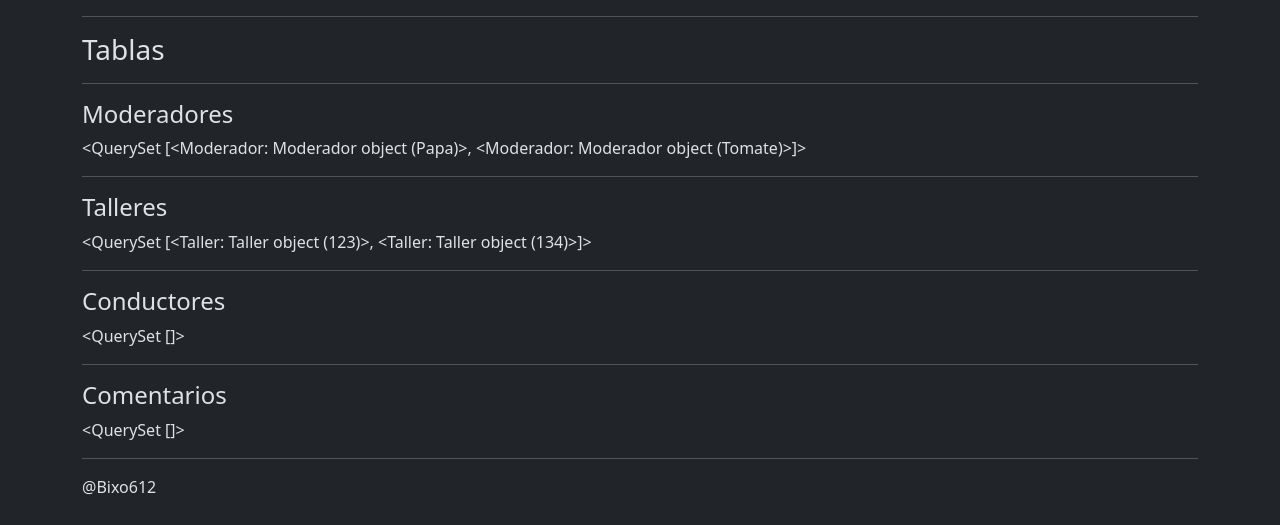
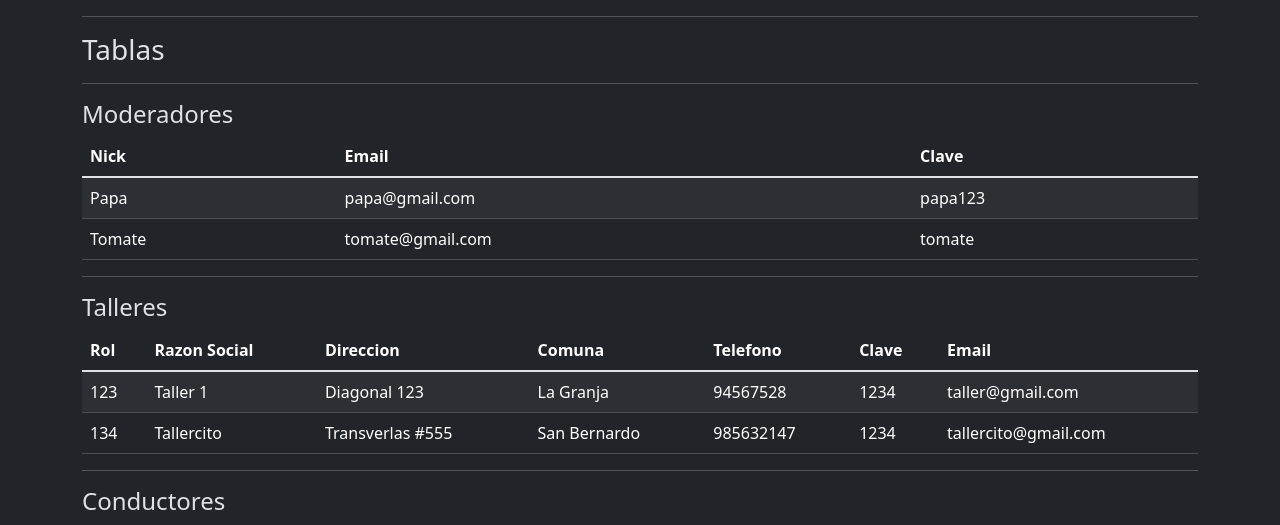
Before and after one commit to Bixo612/Weas, a Django app: page /Tablas in a window 1280 px wide. Shown: the part 120-645 px from the top of the page. Before the commit the page ends 615 px from the top, so only its background shows below. Run offline with Django 4.2, Linux system fonts and the light colour scheme; data comes from the database, SQL or seed files in the repository; both versions use the stored data as it was after the commit; data that the repository does not hold is empty.

Commit message:
formato de tablas e implementacion de formulario de moderadores (aun no funciona)

```diff
--- a/Pane/Pane/templates/tablas.html
+++ b/Pane/Pane/templates/tablas.html
@@ -2,13 +2,77 @@
 {% block titulo %}Inicio{% endblock %}
 {% block body %}
 
+<!--
+class Moderador(models.Model):
+    nick    = models.CharField(max_length=100, primary_key=True)
+    email   = models.EmailField()
+    clave   = models.CharField(max_length=100)
+
+-->
+
 <h3>Tablas</h3>
 <hr>
 <h4>Moderadores</h4>
-<p>{{mo}}</p>
+<table class="table table-striped">
+    <thead>
+        <tr>
+            <th>Nick</th>
+            <th>Email</th>
+            <th>Clave</th>
+        </tr>
+    </thead>
+    <tbody class="table-group-divider">
+        {% for mo in mo %}
+        <tr>
+            <td>{{mo.nick}}</td>
+            <td>{{mo.email}}</td>
+            <td>{{mo.clave}}</td>
+        </tr>
+        {% endfor %}
+    </tbody>
+</table>
 <hr>
 <h4>Talleres</h4>
-<p>{{ta}}</p>
+<table class="table table-striped">
+    <thead>
+        <tr>
+            <th>
+                Rol
+            </th>
+            <th>
+                Razon Social
+            </th>
+            <th>
+                Direccion
+            </th>
+            <th>
+                Comuna
+            </th>
+            <th>
+                Telefono
+            </th>
+            <th>
+                Clave
+            </th>
+            <th>
+                Email
+            </th>
+        </tr>
+    </thead>
+    <tbody class="table-group-divider">
+        {% for ta in ta %}
+        <tr>
+            <td>{{ta.rol}}</td>
+            <td>{{ta.razon_social}}</td>
+            <td>{{ta.direccion}}</td>
+            <td>{{ta.comuna}}</td>
+            <td>{{ta.telefono}}</td>
+            <td>{{ta.clave}}</td>
+            <td>{{ta.email}}</td>
+        </tr>
+        {% endfor %}
+    </tbody>
+</table>
 <hr>
 <h4>Conductores</h4>
 <p>{{cl}}</p>
--- a/Pane/Pane/urls.py
+++ b/Pane/Pane/urls.py
@@ -26,5 +26,6 @@ urlpatterns = [
     path('Tablas', views.irTablas),
     path('AgregarRegistros', views.irAgregarRegistros),
     path('fx_agregar_taller', views.fx_agregar_taller),
+    path('fx_agregar_moderador', views.fx_agregar_moderador),
 
 ]
--- a/Pane/Pane/views.py
+++ b/Pane/Pane/views.py
@@ -32,23 +32,23 @@ def irTablas(request):
 
 def fx_agregar_taller(request):
 
-    obj_rol = request.POST["ta_rol"]
-    obj_razon_social = request.POST["ta_razon_social"]
-    obj_direccion = request.POST["ta_direccion"]
-    obj_comuna = request.POST["ta_comuna"]
-    obj_telefono = request.POST["ta_telefono"]
-    obj_clave = request.POST["ta_clave"]
-    obj_email = request.POST["ta_email"]
+    obj_rol             = request.POST["ta_rol"]
+    obj_razon_social    = request.POST["ta_razon_social"]
+    obj_direccion       = request.POST["ta_direccion"]
+    obj_comuna          = request.POST["ta_comuna"]
+    obj_telefono        = request.POST["ta_telefono"]
+    obj_clave           = request.POST["ta_clave"]
+    obj_email           = request.POST["ta_email"]
 
     try:
         Taller.objects.create(
-            rol=obj_rol,
-            razon_social=obj_razon_social,
-            direccion=obj_direccion,
-            comuna=obj_comuna,
-            telefono=obj_telefono,
-            clave=obj_clave,
-            email=obj_email)
+            rol             = obj_rol,
+            razon_social    = obj_razon_social,
+            direccion       = obj_direccion,
+            comuna          = obj_comuna,
+            telefono        = obj_telefono,
+            clave           = obj_clave,
+            email           = obj_email)
     except:
         pass
 
@@ -57,3 +57,23 @@ def fx_agregar_taller(request):
     co = Comentario.objects.all()
     mo = Moderador.objects.all()
     return render(request, 'tablas.html', {'ta': ta, 'cl': cl, 'mo': mo, 'co': co})
+
+def fx_agregar_moderador(request):
+
+    obj_nick    = request.POST["mo_nick"]
+    obj_email   = request.POST["mo_email"]
+    obj_clave   = request.POST["mo_clave"]
+
+    try:
+        Moderador.objects.create(
+            nick    = obj_nick,
+            email   = obj_email,
+            clave   = obj_clave)
+    except:
+        pass
+
+    ta = Taller.objects.all()
+    cl = Cliente.objects.all()
+    co = Comentario.objects.all()
+    mo = Moderador.objects.all()
+    return render(request, 'tablas.html', {'ta': ta, 'cl': cl, 'mo': mo, 'co': co})
```
Also changed, not shown: Pane/Pane/templates/agregarRegistros.html (+6 -6 lines), Pane/db.sqlite3.
